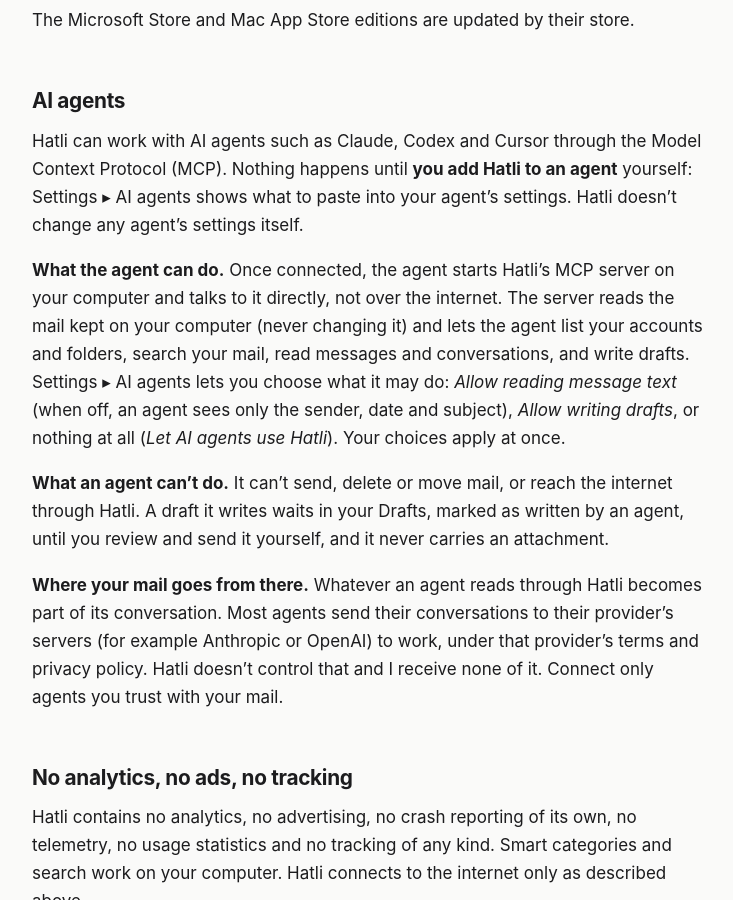
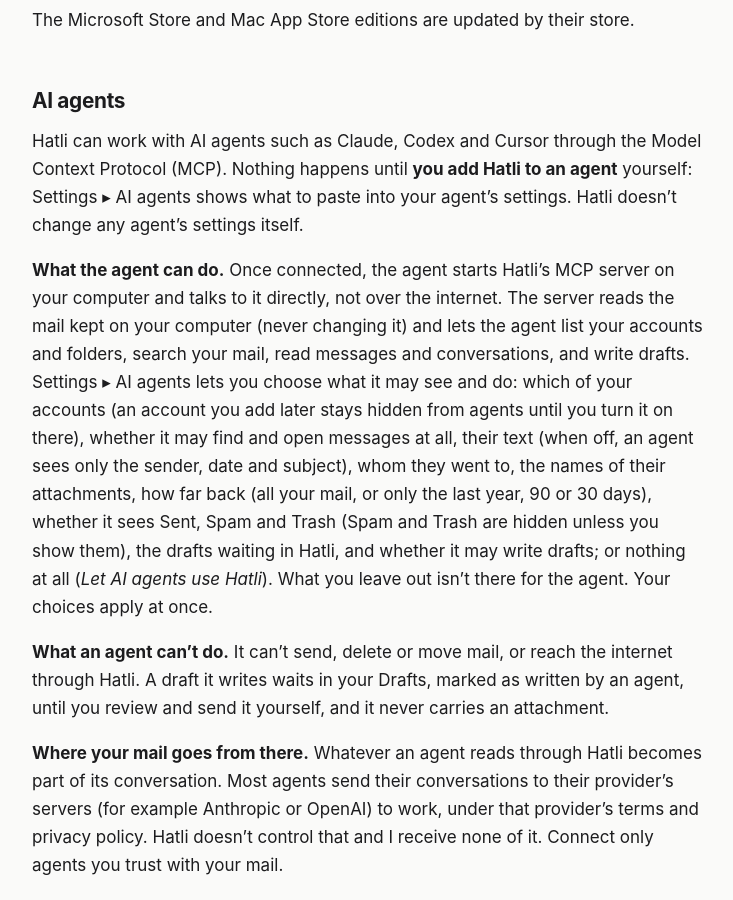
Before and after one commit to pulsar-a/documents, a Jekyll site: the page built from hatli/privacy-policy.md, in a window 1280 px wide and 900 px high, scrolled down 6717 px. Shown: the whole window, without its empty margins (272-1005 px from the left). Built offline with Jekyll 4.4.1, drawn with Linux system fonts in a browser that asks for light colours; our own code applies the rules of GitHub Pages for plain Markdown files.

Commit message:
docs(hatli): say which accounts and mail you can let AI agents see
Co-Authored-By: Claude Opus 5.5 <noreply@anthropic.com>

```diff
--- a/hatli/privacy-policy.md
+++ b/hatli/privacy-policy.md
@@ -196,8 +196,12 @@ settings. Hatli doesn't change any agent's settings itself.
 **What the agent can do.** Once connected, the agent starts Hatli's MCP server on your computer and talks to it
 directly, not over the internet. The server reads the mail kept on your computer (never changing it) and lets the agent
 list your accounts and folders, search your mail, read messages and conversations, and write drafts. Settings ▸ AI
-agents lets you choose what it may do: *Allow reading message text* (when off, an agent sees only the sender, date and
-subject), *Allow writing drafts*, or nothing at all (*Let AI agents use Hatli*). Your choices apply at once.
+agents lets you choose what it may see and do: which of your accounts (an account you add later stays hidden from
+agents until you turn it on there), whether it may find and open messages at all, their text (when off, an agent sees
+only the sender, date and subject), whom they went to, the names of their attachments, how far back (all your mail, or
+only the last year, 90 or 30 days), whether it sees Sent, Spam and Trash (Spam and Trash are hidden unless you show
+them), the drafts waiting in Hatli, and whether it may write drafts; or nothing at all (*Let AI agents use Hatli*).
+What you leave out isn't there for the agent. Your choices apply at once.
 
 **What an agent can't do.** It can't send, delete or move mail, or reach the internet through Hatli. A draft it writes
 waits in your Drafts, marked as written by an agent, until you review and send it yourself, and it never carries an
```
